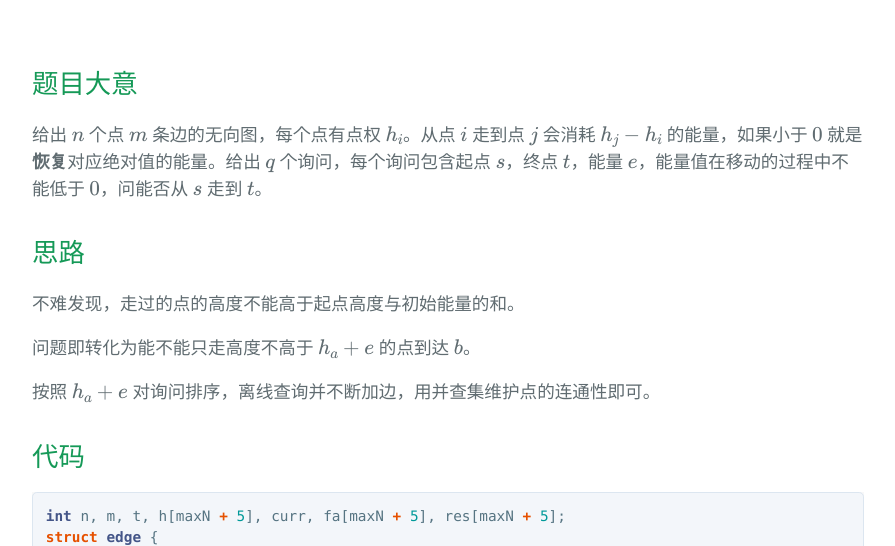
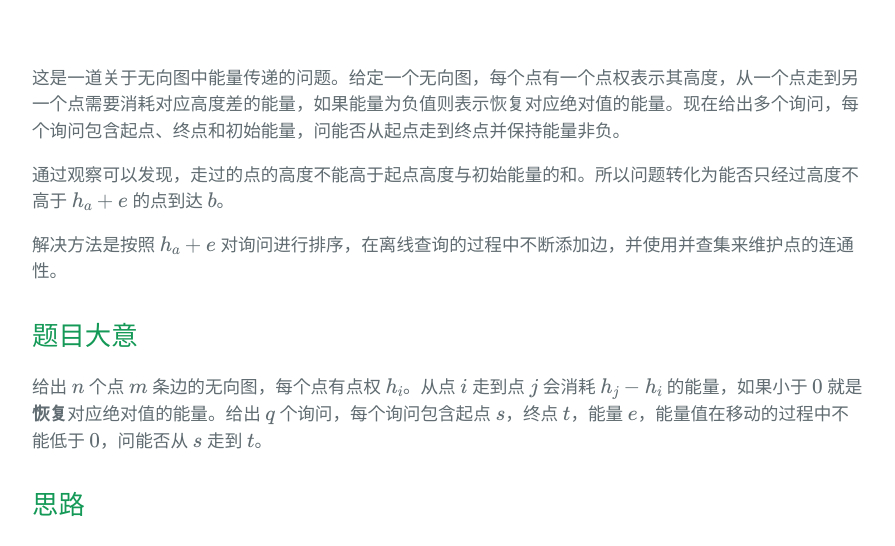
Before and after one commit to BuaaCzx/BuaaCzx.github.io, a Jekyll site: the page built from _posts/2023-8-31-CF1851G.md, in a window 1280 px wide and 900 px high, cut to the strip 354-900 px from the top of the window. Shown: the whole strip, without its empty margins (192-1087 px from the left). Built offline with Jekyll 4.4.1, drawn with Linux system fonts in a browser that asks for light colours; some web fonts are replaced; formulas are drawn with MathJax 3.

Commit message:
Update 2023-8-31-CF1851G.md

```diff
--- a/_posts/2023-8-31-CF1851G.md
+++ b/_posts/2023-8-31-CF1851G.md
@@ -3,6 +3,12 @@ layout: post
 title: CF1851G Vlad and the Mountains
 tags: 做题补题记录
 ---
+
+这是一道关于无向图中能量传递的问题。给定一个无向图，每个点有一个点权表示其高度，从一个点走到另一个点需要消耗对应高度差的能量，如果能量为负值则表示恢复对应绝对值的能量。现在给出多个询问，每个询问包含起点、终点和初始能量，问能否从起点走到终点并保持能量非负。
+
+通过观察可以发现，走过的点的高度不能高于起点高度与初始能量的和。所以问题转化为能否只经过高度不高于 $h_a+e$ 的点到达 $b$。
+
+解决方法是按照 $h_a+e$ 对询问进行排序，在离线查询的过程中不断添加边，并使用并查集来维护点的连通性。
 
 ## 题目大意
 
```
